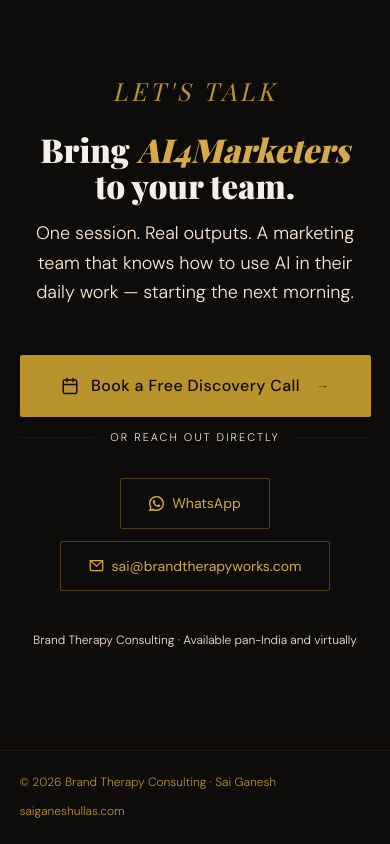
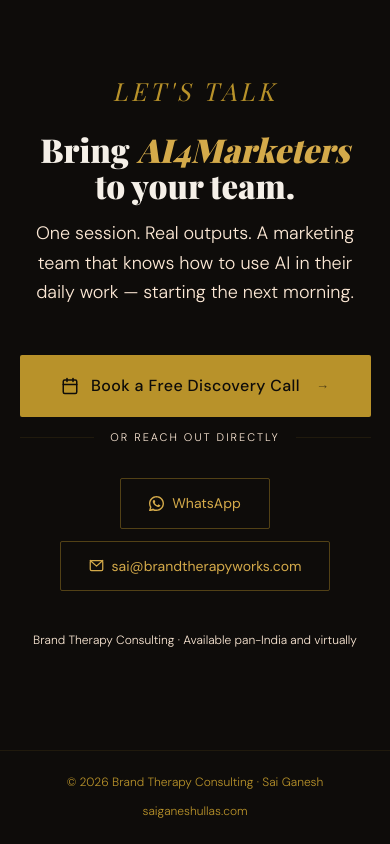
Before and after one commit to Devendar04/ai4marketers, a React (Vite) app: page / in a window 390 px wide. Shown: the part 8196-9040 px from the top of the page. Built offline with nearby package versions, Linux system fonts and the light colour scheme; a web font is replaced by a local one.

Commit message:
footer center

```diff
--- a/src/components/Footer.jsx
+++ b/src/components/Footer.jsx
@@ -1,15 +1,27 @@
 export default function Footer() {
   return (
-    <footer className="px-[5%] py-[22px] border-t border-[rgba(184,146,42,0.1)] flex justify-between items-center flex-wrap gap-[10px]">
-      <p className="text-[12px] text-gold">© 2026 Brand Therapy Consulting · Sai Ganesh</p>
+    <footer className="
+      px-[5%] py-[22px]
+      border-t border-[rgba(184,146,42,0.1)]
+      flex flex-col md:flex-row
+      items-center
+      justify-center md:justify-between
+      gap-[10px]
+    ">
+
+      <p className="text-[12px] text-gold text-center md:text-left">
+        © 2026 Brand Therapy Consulting · Sai Ganesh
+      </p>
+
       <a
         href="https://www.saiganeshullas.com"
         target="_blank"
         rel="noreferrer"
-        className="text-gold no-underline text-[12px] hover:text-gold-light transition-colors duration-200"
+        className="text-gold no-underline text-[12px] hover:text-gold-light transition-colors duration-200 text-center md:text-right"
       >
         saiganeshullas.com
       </a>
+
     </footer>
   )
 }
```
